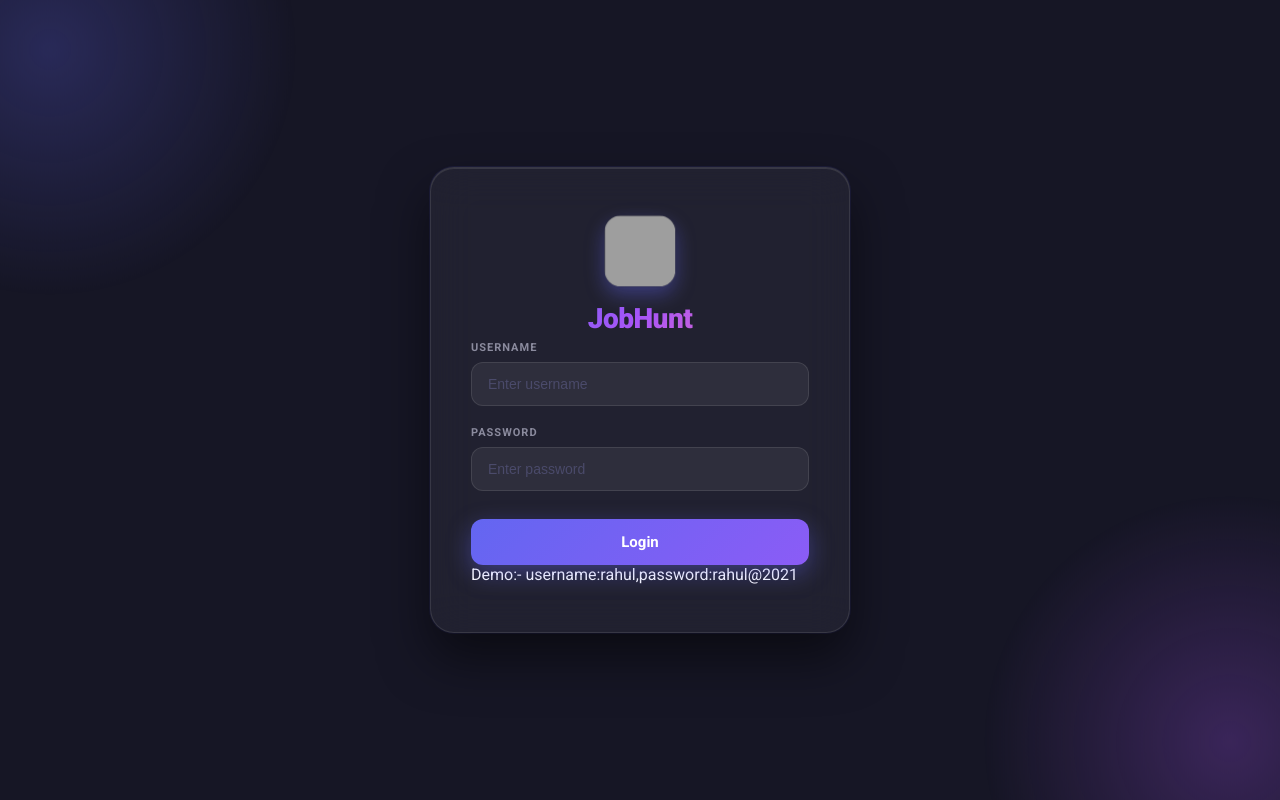
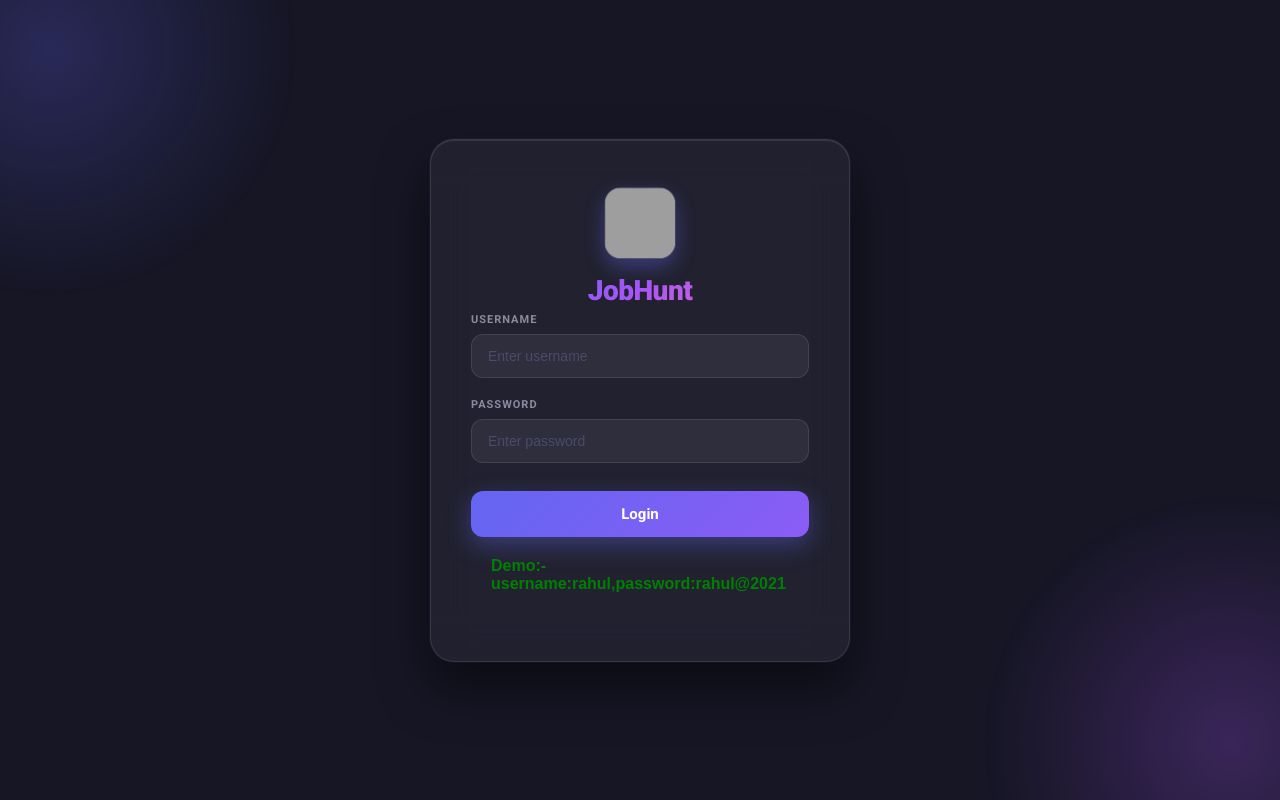
Before and after one commit to vijendra431/myjob-app, a React (Create React App) app: page /login in a window 1280 px wide. Built offline with nearby package versions, Linux system fonts and the light colour scheme; grey boxes are pictures that could not be loaded.

Commit message:
Add demo class styles to index.css
Added styles for demo class with green text and padding.

```diff
--- a/src/components/LoginForm/index.css
+++ b/src/components/LoginForm/index.css
@@ -165,3 +165,9 @@
 }
 
 .login-btn:active { transform: translateY(-1px); }
+.demo{
+  color: green;
+  font-weight: bold;
+  font-family: Arial, sans-serif;
+  padding: 20px;
+}
```
